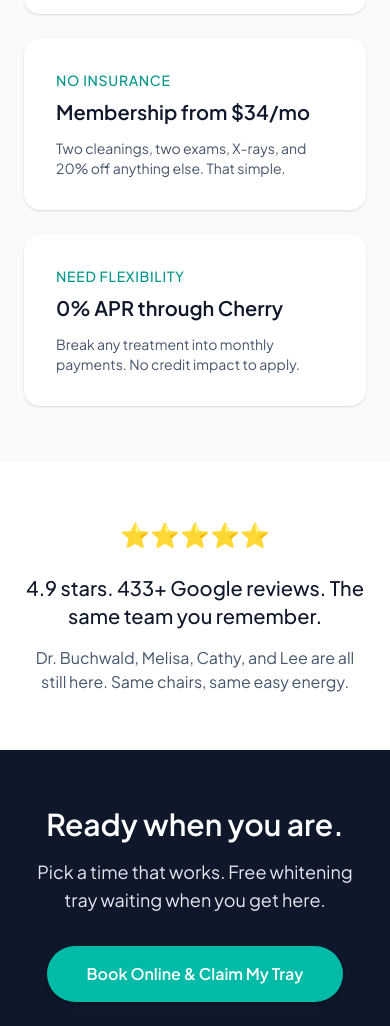
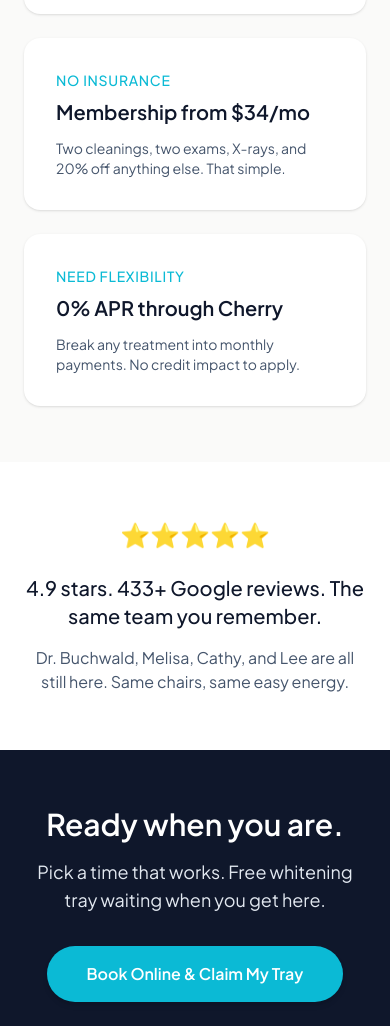
Before and after one commit to leekounas-cmd/buchwald-site, a Next.js app: page /reschedule in a window 390 px wide. Shown: the part 970-1996 px from the top of the page. Built offline with nearby package versions, Linux system fonts and the light colour scheme; no server answers.

Commit message:
Update page.tsx

```diff
--- a/src/app/reschedule/page.tsx
+++ b/src/app/reschedule/page.tsx
@@ -21,7 +21,10 @@ export default function ReschedulePage() {
       {/* Hero */}
       <section className="relative overflow-hidden bg-gradient-to-b from-stone-50 to-white pt-8 pb-14 md:pt-24 md:pb-28">
         <div className="mx-auto max-w-4xl px-6 text-center">
-          <p className="mb-3 text-xs font-medium uppercase tracking-widest text-teal-600 md:mb-4 md:text-sm">
+          <p
+            className="mb-3 text-xs font-medium uppercase tracking-widest md:mb-4 md:text-sm"
+            style={{ color: "#0bbad5" }}
+          >
             A Little Nudge From Your Dental Team
           </p>
           <h1 className="mb-5 text-3xl font-semibold leading-tight text-slate-900 md:mb-6 md:text-6xl">
@@ -35,7 +38,13 @@ export default function ReschedulePage() {
           {/* Offer line */}
           <p className="mb-3 text-base font-semibold text-slate-900 md:text-lg">
             Book online and get a{" "}
-            <span className="text-teal-600">free take-home whitening tray</span>.
+            <span
+              className="font-bold uppercase tracking-wide"
+              style={{ color: "#0bbad5" }}
+            >
+              Free Whitening Tray
+            </span>
+            .
           </p>
 
           {/* Live schedule note */}
@@ -48,7 +57,9 @@ export default function ReschedulePage() {
             href={BOOKING_URL}
             target="_blank"
             rel="noopener noreferrer"
-            className="inline-block rounded-full bg-teal-600 px-10 py-4 text-base font-semibold text-white shadow-md transition hover:bg-teal-700 hover:shadow-lg md:text-lg"
+            className="inline-block rounded-full px-10 py-4 text-base font-semibold text-white shadow-md transition hover:shadow-lg md:text-lg"
+            style={{ backgroundColor: "#0bbad5" }}
+            onMouseEnter={undefined}
           >
             Book Online & Claim My Tray
           </a>
@@ -70,7 +81,10 @@ export default function ReschedulePage() {
 
           <div className="grid gap-6 md:grid-cols-3">
             <div className="rounded-2xl bg-white p-8 shadow-sm">
-              <p className="mb-2 text-sm font-medium uppercase tracking-wider text-teal-600">
+              <p
+                className="mb-2 text-sm font-medium uppercase tracking-wider"
+                style={{ color: "#0bbad5" }}
+              >
                 Insurance
               </p>
               <h3 className="mb-3 text-xl font-semibold text-slate-900">
@@ -82,7 +96,10 @@ export default function ReschedulePage() {
               </p>
             </div>
             <div className="rounded-2xl bg-white p-8 shadow-sm">
-              <p className="mb-2 text-sm font-medium uppercase tracking-wider text-teal-600">
+              <p
+                className="mb-2 text-sm font-medium uppercase tracking-wider"
+                style={{ color: "#0bbad5" }}
+              >
                 No Insurance
               </p>
               <h3 className="mb-3 text-xl font-semibold text-slate-900">
@@ -94,7 +111,10 @@ export default function ReschedulePage() {
               </p>
             </div>
             <div className="rounded-2xl bg-white p-8 shadow-sm">
-              <p className="mb-2 text-sm font-medium uppercase tracking-wider text-teal-600">
+              <p
+                className="mb-2 text-sm font-medium uppercase tracking-wider"
+                style={{ color: "#0bbad5" }}
+              >
                 Need Flexibility
               </p>
               <h3 className="mb-3 text-xl font-semibold text-slate-900">
@@ -139,7 +159,8 @@ export default function ReschedulePage() {
             href={BOOKING_URL}
             target="_blank"
             rel="noopener noreferrer"
-            className="inline-block rounded-full bg-teal-500 px-10 py-4 text-base font-semibold text-white shadow-md transition hover:bg-teal-400 hover:shadow-lg md:text-lg"
+            className="inline-block rounded-full px-10 py-4 text-base font-semibold text-white shadow-md transition hover:shadow-lg md:text-lg"
+            style={{ backgroundColor: "#0bbad5" }}
           >
             Book Online & Claim My Tray
           </a>
```
